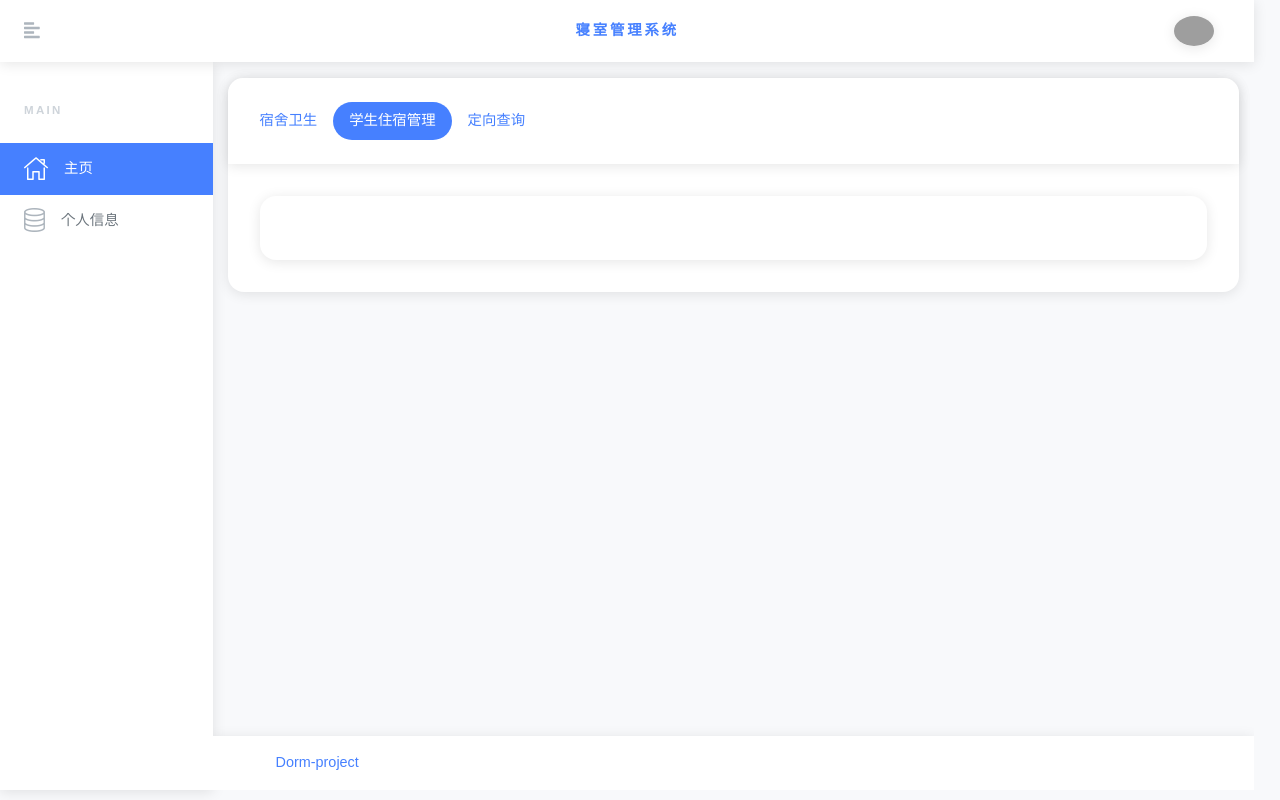
After one commit to QiliangFan/DormAdmin, a Django app: page /teacher/del_dorm_information in a window 1280 px wide. The commit adds this page. Run offline with Django 3.2, Linux system fonts and the light colour scheme; some libraries are stand-ins or nearby versions; grey boxes are pictures that could not be loaded.

Commit message:
merge_tea_stu

```diff
--- a/DormFrontend/db.html
+++ b/DormFrontend/db.html
@@ -4,7 +4,7 @@
     <meta charset="UTF-8">
     <title>数据库配置</title>
     <script>
-            window.location.href = "http://127.0.0.1:8000/teacher/index";
+            window.location.href = "http://127.0.0.1:8000/index";
     </script>
 </head>
 <body>
--- a/DormFrontend/teacher/card/dormmanage_all_function.html
+++ b/DormFrontend/teacher/card/dormmanage_all_function.html
@@ -3,7 +3,7 @@
     <div class="card">
       <div class="card-body">
         <h5 class="card-title">毕业生住宿信息删除</h5>
-        <a href="#" class="btn btn-primary">前往</a>
+        <a href="/teacher/del_dorm_information" class="btn btn-primary">前往</a>
       </div>
     </div>
   </div>
--- /dev/null
+++ b/DormFrontend/teacher/components/del_dorm_information.html
@@ -0,0 +1,35 @@
+<!--删除毕业生住宿信息-->
+{% extends "../../templates/template.html" %}
+{% block base %}
+    <div class="col-lg-12 mb-5 pt-5" style="padding-top: 2vh !important;">
+        <div class="card text-center">
+            <div class="card-header">
+                <ul class="nav nav-pills card-header-pills">
+                    <li class="nav-item">
+                        <a class="nav-link" href="index">宿舍卫生</a>
+                    </li>
+                    <li class="nav-item">
+                        <a class="nav-link active" href="dormmanage">学生住宿管理</a>
+                    </li>
+                    <li class="nav-item">
+                        <a class="nav-link" href="targetsearch">定向查询</a>
+                    </li>
+                </ul>
+            </div>
+            <div class="card-body" style="margin-top: 0;">
+                <div class="row">
+                    <div class="col-sm-12">
+                        <div class="card">
+                            <div class="card-body">
+                                <form >
+
+                                </form>
+                            </div>
+                        </div>
+                    </div>
+                </div>
+
+            </div>
+        </div>
+    </div>
+{% endblock %}
--- a/DormFrontend/teacher/components/manage_bed.html
+++ b/DormFrontend/teacher/components/manage_bed.html
@@ -6,10 +6,10 @@
             <div class="card-header">
                 <ul class="nav nav-pills card-header-pills">
                     <li class="nav-item">
-                        <a class="nav-link active" href="index">宿舍卫生</a>
+                        <a class="nav-link" href="index">宿舍卫生</a>
                     </li>
                     <li class="nav-item">
-                        <a class="nav-link" href="dormmanage">学生住宿管理</a>
+                        <a class="nav-link active" href="dormmanage">学生住宿管理</a>
                     </li>
                     <li class="nav-item">
                         <a class="nav-link" href="targetsearch">定向查询</a>
--- a/DormFrontend/templates/template.html
+++ b/DormFrontend/templates/template.html
@@ -46,7 +46,7 @@
                     class="img-fluid rounded-circle shadow"></a>
                 <div aria-labelledby="userInfo" class="dropdown-menu">
                     <div class="dropdown-divider"></div>
-                    <a href="login.html" class="dropdown-item">Logout</a>
+                    <a href="/logout" class="dropdown-item">Logout</a>
                 </div>
             </li>
         </ul>
--- a/teacher/urls.py
+++ b/teacher/urls.py
@@ -13,4 +13,5 @@ urlpatterns = [
     ,url(r'inspection_warning$', inspection_warning)
     ,url(r"add_inspection_history$", add_inspection_history)
     ,url(r"manage_bed$", manage_bed)
+    ,url(r'del_dorm_information$', del_dorm_information)
 ]
--- a/teacher/views.py
+++ b/teacher/views.py
@@ -37,3 +37,7 @@ def add_inspection_history(request: HttpRequest):
 
 def manage_bed(request: HttpRequest):
     return render(request, "teacher/components/manage_bed.html", {})
+
+
+def del_dorm_information(request: HttpRequest):
+    return render(request, "teacher/components/del_dorm_information.html", {})
```
Also changed, not shown: DormFrontend/css/index.css (+8 -0 lines), DormFrontend/index.html (+15 -3 lines), student/views.py (+4 -4 lines), DormBackend/migrations/0021_auto_20200210_2137.py (added), DormBackend/migrations/0022_auto_20200210_2147.py (added), DormBackend/migrations/0023_auto_20200210_2149.py (added), DormBackend/migrations/0024_auto_20200210_2212.py (added), 2 other files.
